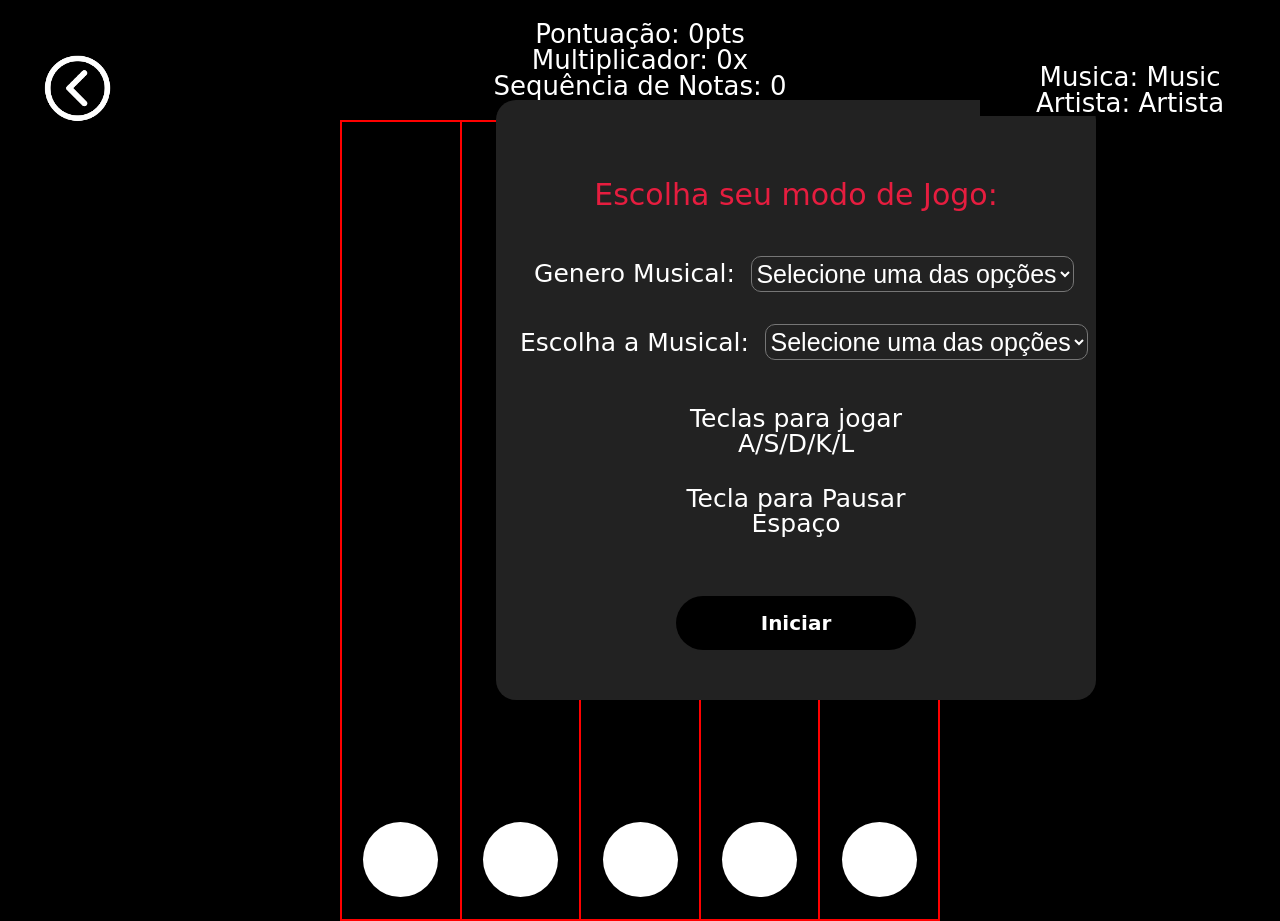
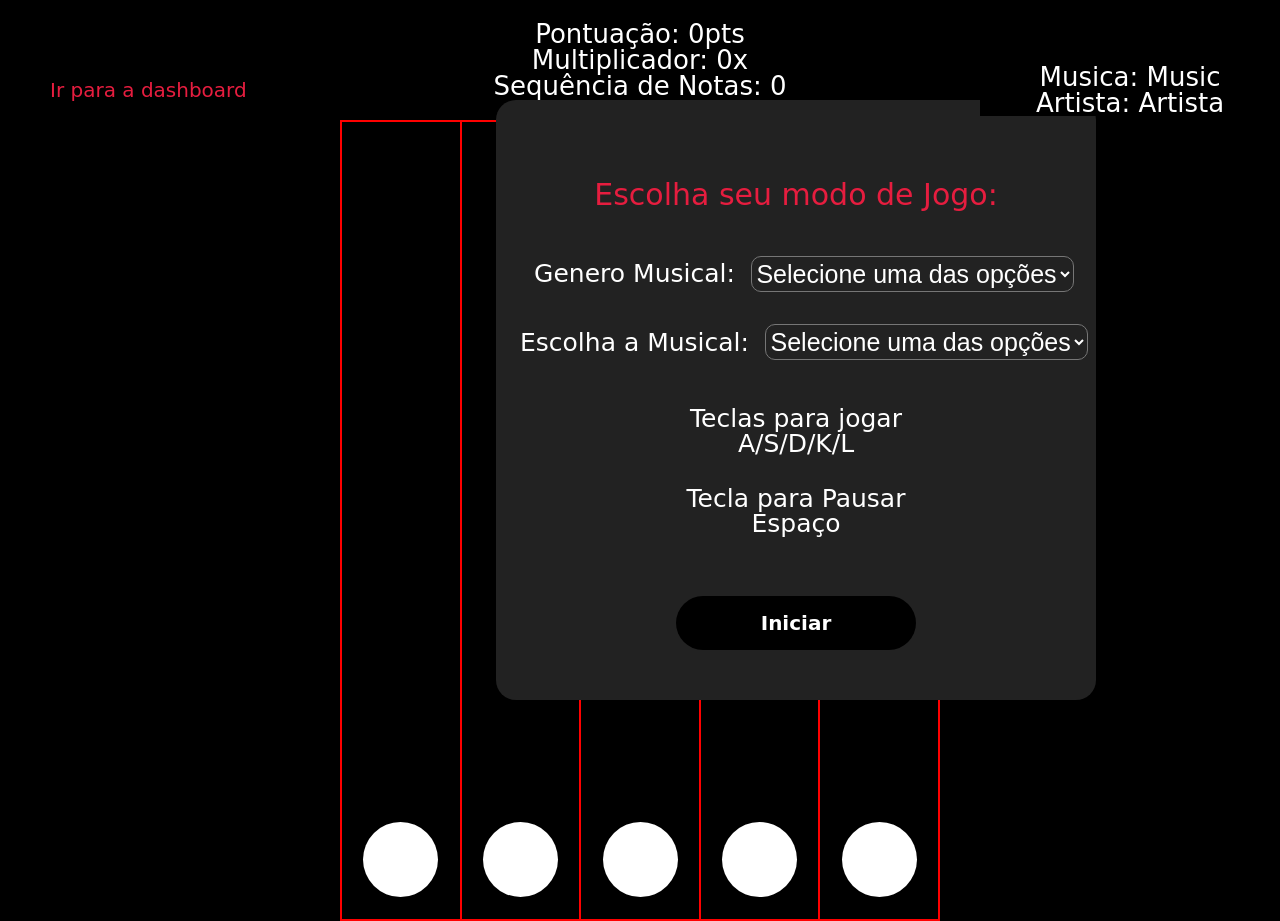
Before and after one commit to Dennis-Medrano/Projeto-Individual, a website: page public/jogo.html in a window 1280 px wide. Drawn offline with Linux system fonts and the light colour scheme.

Commit message:
Mudei a saida do jogo

```diff
--- a/public/css/musica.css
+++ b/public/css/musica.css
@@ -157,6 +157,22 @@ table {
     font-size: 30px;
     margin: 30px;
     color: #e61d3f;
+}
+
+a {
+    font-size: 20px;
+    margin: 10px;
+    color: #e61d3f;
+    text-decoration: none;
+    font-family: "Permanent Marker", cursive;
+}
+
+a:hover {
+    font-size: 20px;
+    margin: 10px;
+    color: #ffffff;
+    text-decoration: none;
+    font-family: "Permanent Marker", cursive;
 }
 
 .menuDePausa{
--- a/public/jogo.html
+++ b/public/jogo.html
@@ -85,7 +85,7 @@
 
             <div class="headerBotao">
                 <a href="dashboard/dashboard.html" class="botaoVoltar">
-                    <img src="./pictures/botao.png" alt="">
+                    <span class="titulo">Ir para a dashboard</span>
                 </a>
             </div>
 
```
Also changed, not shown: public/login.html (+1 -1 lines).
